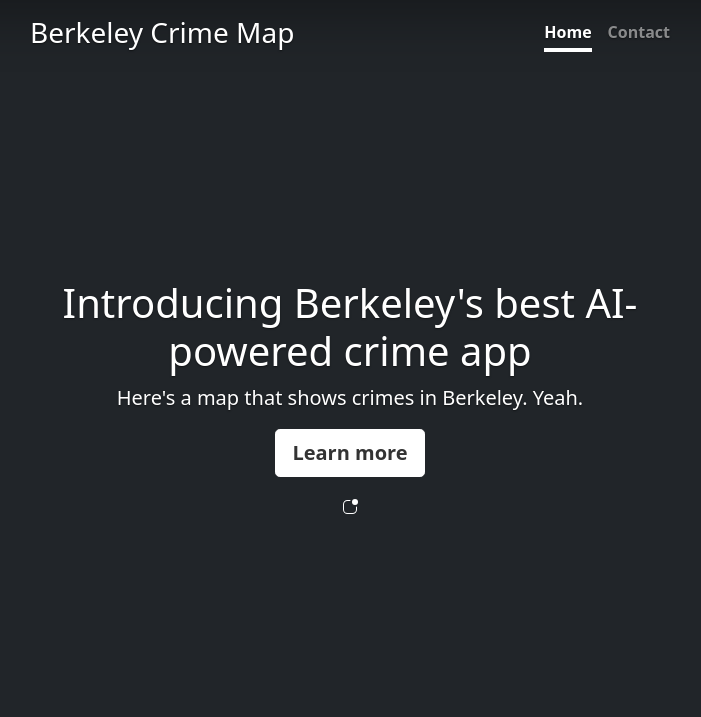
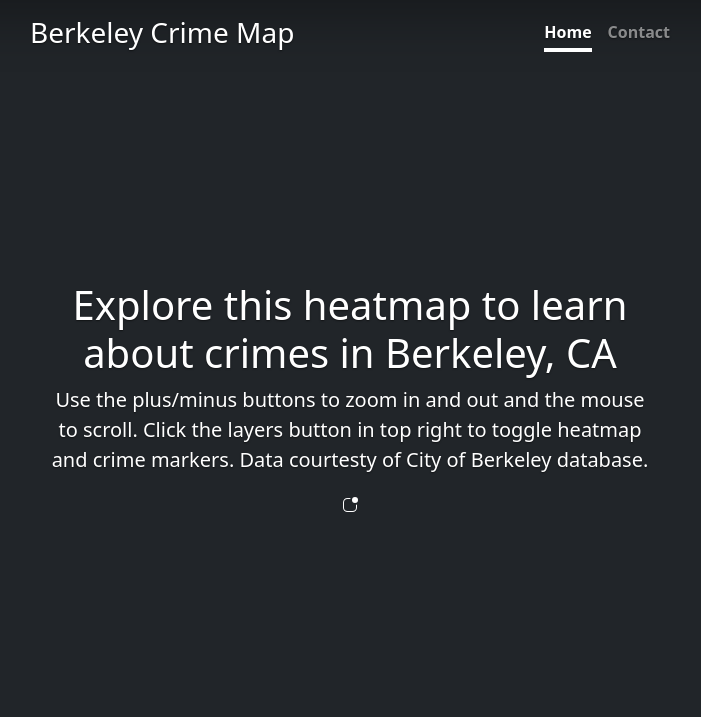
Before and after one commit to aydensalazar/crime-app, a Flask app: template app/templates/index.html in a window 1280 px wide. Shown: the top 717 px of the page, without its empty margins (290-991 px from the left). Run offline with Flask 2, Linux system fonts and the light colour scheme; the template is opened without the code that fills it, so the values that code supplies are empty; parts of the project's set-up code (start-up, migrations or seed data) failed here and were passed over.

Commit message:
last version was working. polished website; got rid of learn more button and updated text.

```diff
--- a/app/templates/contact.html
+++ b/app/templates/contact.html
@@ -55,7 +55,7 @@
   </svg>
   </main>
   <footer class="mt-auto text-white-50">
-    <p>Copyright ©2021,2022, Created by Ayden Salazar</p>
+    <p>Copyright ©2021, 2022, Created by Ayden Salazar</p>
   </footer>
 </div>
 
--- a/app/templates/index.html
+++ b/app/templates/index.html
@@ -49,11 +49,11 @@
   </header>
 
   <main class="px-3">
-    <h1>Introducing Berkeley's best AI-powered crime app</h1>
-    <p class="lead">Here's a map that shows crimes in Berkeley. Yeah.</p>
-    <p class="lead">
-      <a href="#" class="btn btn-lg btn-secondary fw-bold border-white bg-white">Learn more</a>
-    </p>
+    <h1>Explore this heatmap to learn about crimes in Berkeley, CA</h1>
+    <p class="lead">Use the plus/minus buttons to zoom in and out and the mouse to scroll. Click the layers button in top right to toggle heatmap and crime markers. Data courtesty of City of Berkeley database.</p>
+    <!-- <p class="lead">
+      <a href="#" class="btn btn-lg btn-secondary fw-bold border-white bg-white">Learn more</a> -->
+    <!-- </p> -->
     <div class="col-md-8" style= "margin:0 auto;">
         {{map|safe}}
       </div>
@@ -65,7 +65,7 @@
   </main>
 
   <footer class="mt-auto text-white-50">
-    <p>Copyright ©2021,2022, Created by Ayden Salazar</p>
+    <p>Copyright ©2021, 2022, Created by Ayden Salazar</p>
   </footer>
 </div>
 
```
